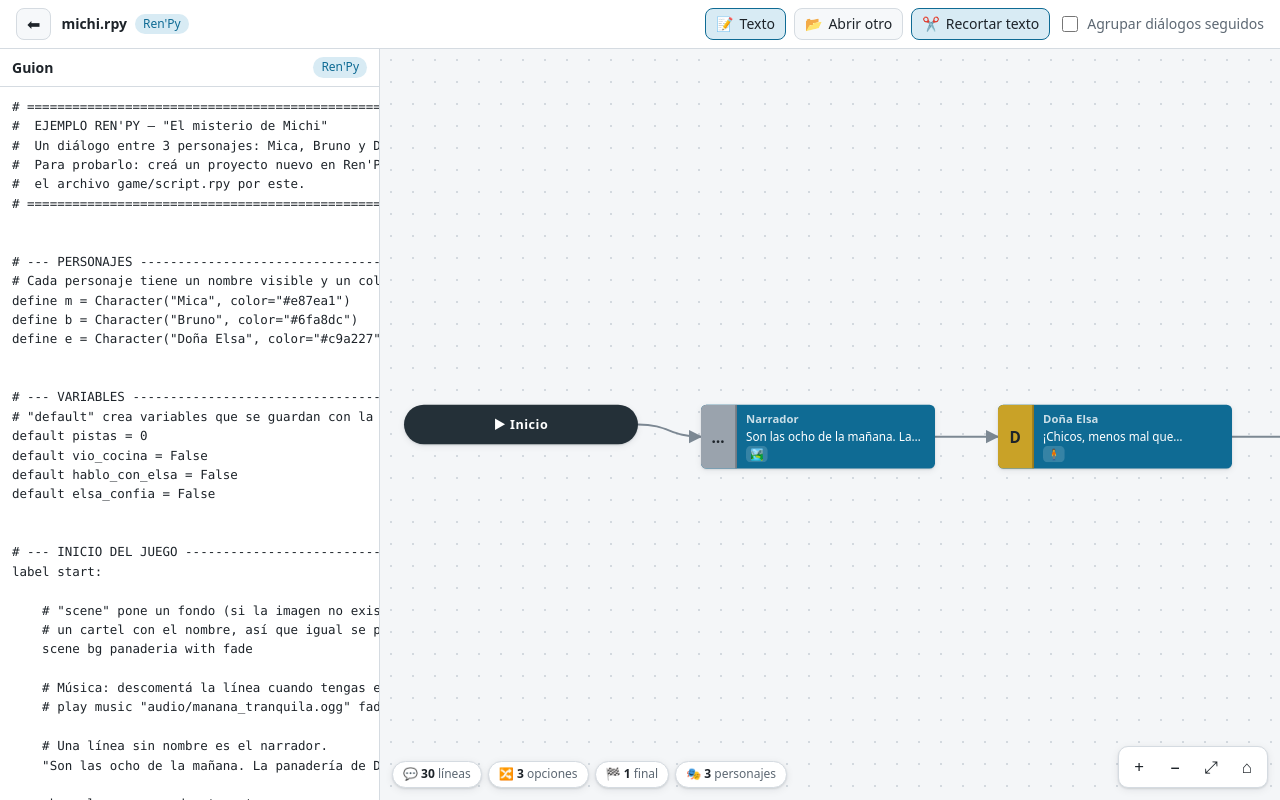
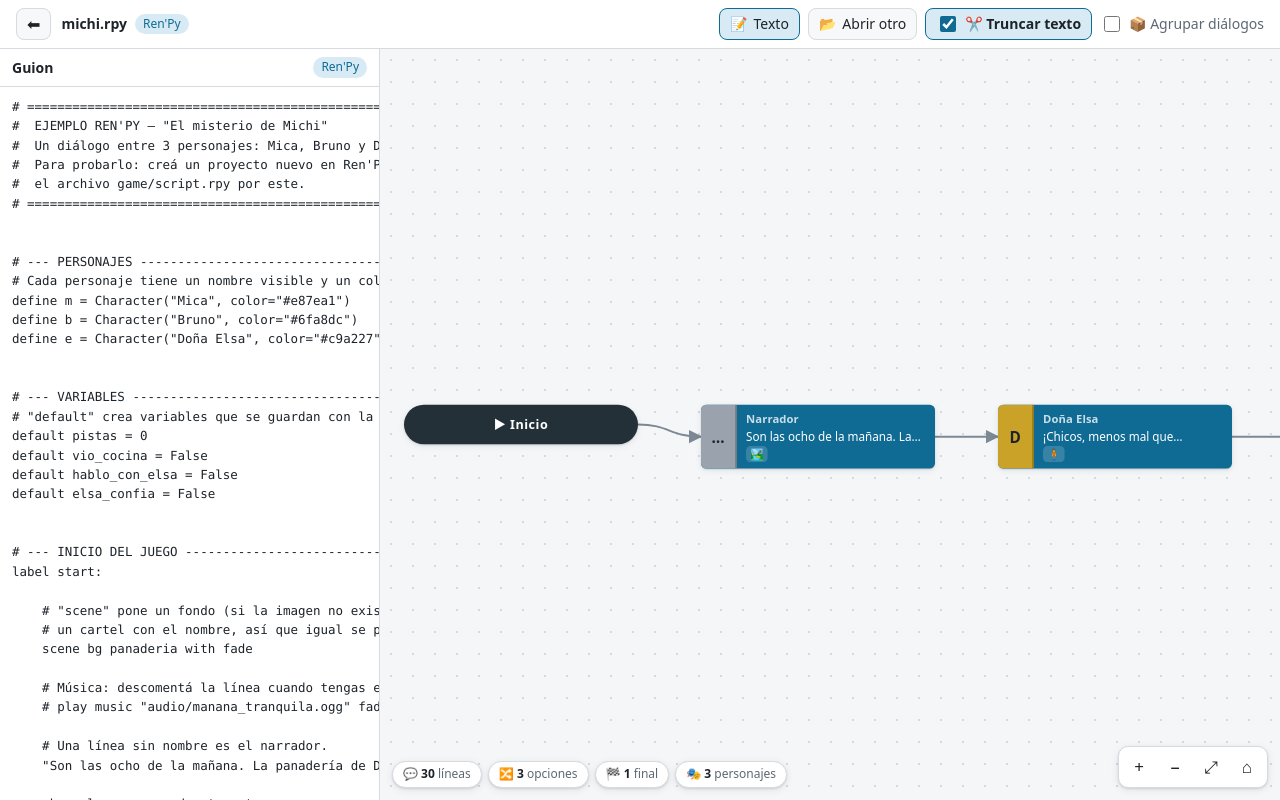
Before and after one commit to Daumian/Say-in-Nobels, a plain HTML site: page lector/index.html in a window 1280 px wide. Both pictures are taken after a click on the button "Michi (Ren'Py)". Drawn offline with Linux system fonts and the light colour scheme.

Commit message:
Interruptor visible para truncar el texto de los nodos
Co-Authored-By: Claude Opus 5.5 <noreply@anthropic.com>
Claude-Session: https://claude.ai/code/session_0172FihctWPUFYHbinFiL48Z

```diff
--- a/lector/estilos.css
+++ b/lector/estilos.css
@@ -232,6 +232,7 @@ body.soltando::after {
 .boton[aria-pressed="true"] { background: var(--acento-suave); border-color: var(--acento); }
 .interruptor { display: inline-flex; align-items: center; gap: 6px; cursor: pointer; user-select: none; color: var(--texto-suave); }
 .interruptor input { accent-color: var(--acento); width: 16px; height: 16px; }
+.interruptor.destacado { height: 32px; padding: 0 10px; border: 1px solid var(--acento); border-radius: 8px; background: var(--acento-suave); color: var(--texto); font-weight: 600; }
 
 /* ================================================================ paneles */
 .principal { flex: 1; display: flex; min-height: 0; position: relative; }
@@ -525,8 +526,7 @@ body.soltando::after {
 @media (max-width: 860px) {
   .barra { padding: 8px 16px; }
   .marca p { display: none; }
-  .boton span, .interruptor span { display: none; }
-  .interruptor::after { content: "Agrupar"; }
+  .boton span { display: none; }
   .panel-editor {
     position: absolute;
     inset: 0 auto 0 0;
--- a/lector/index.html
+++ b/lector/index.html
@@ -39,9 +39,11 @@
       <div class="acciones">
         <button id="btn-editor" class="boton" type="button" aria-pressed="true" title="Mostrar u ocultar el texto">📝 <span>Texto</span></button>
         <button id="btn-abrir-otro" class="boton" type="button" title="Abrir otro .rpy o .ink">📂 <span>Abrir otro</span></button>
-        <button id="btn-recortar" class="boton" type="button" aria-pressed="true" title="Recortar: cada texto en una sola línea. Apagado: el texto completo baja en columna.">✂️ <span>Recortar texto</span></button>
+        <label class="interruptor destacado" title="Prendido: cada texto en una sola línea, cortado con «…». Apagado: el texto completo baja en columna.">
+          <input id="truncar" type="checkbox" checked> <span>✂️ Truncar texto</span>
+        </label>
         <label class="interruptor" title="Junta las líneas seguidas sin elecciones en un solo nodo">
-          <input id="agrupar" type="checkbox"> <span>Agrupar diálogos seguidos</span>
+          <input id="agrupar" type="checkbox"> <span>📦 Agrupar diálogos</span>
         </label>
       </div>
     </header>
--- a/lector/js/app.js
+++ b/lector/js/app.js
@@ -7,7 +7,7 @@
   const $ = (s) => document.querySelector(s);
   const texto = $('#texto');
   const chkAgrupar = $('#agrupar');
-  const btnRecortar = $('#btn-recortar');
+  const chkTruncar = $('#truncar');
   const editor = $('#editor');
   const btnEditor = $('#btn-editor');
   const detalle = $('#detalle');
@@ -423,13 +423,14 @@
     generar(true);
   });
 
-  function ponerRecorte(recortar) {
-    btnRecortar.setAttribute('aria-pressed', String(recortar));
-    nube.completo = !recortar;
-    guardar('recortar', recortar ? '1' : '0');
+  // Truncar: prendido = cada texto en una línea; apagado = texto completo en columna
+  function ponerTruncado(truncar) {
+    chkTruncar.checked = truncar;
+    nube.completo = !truncar;
+    guardar('truncar', truncar ? '1' : '0');
   }
-  btnRecortar.addEventListener('click', () => {
-    ponerRecorte(btnRecortar.getAttribute('aria-pressed') !== 'true');
+  chkTruncar.addEventListener('change', () => {
+    ponerTruncado(chkTruncar.checked);
     generar(false);
   });
 
@@ -449,7 +450,7 @@
   // ------------------------------------------------------------- arranque
 
   chkAgrupar.checked = recuperar('agrupar') === '1';
-  ponerRecorte(recuperar('recortar') !== '0');
+  ponerTruncado(recuperar('truncar') !== '0');
   const angosta = window.matchMedia('(max-width: 860px)').matches;
   mostrarEditor(recuperar('editor') ? recuperar('editor') === '1' : !angosta);
   mostrarPortada();
```
Also changed, not shown: 1 other file.
